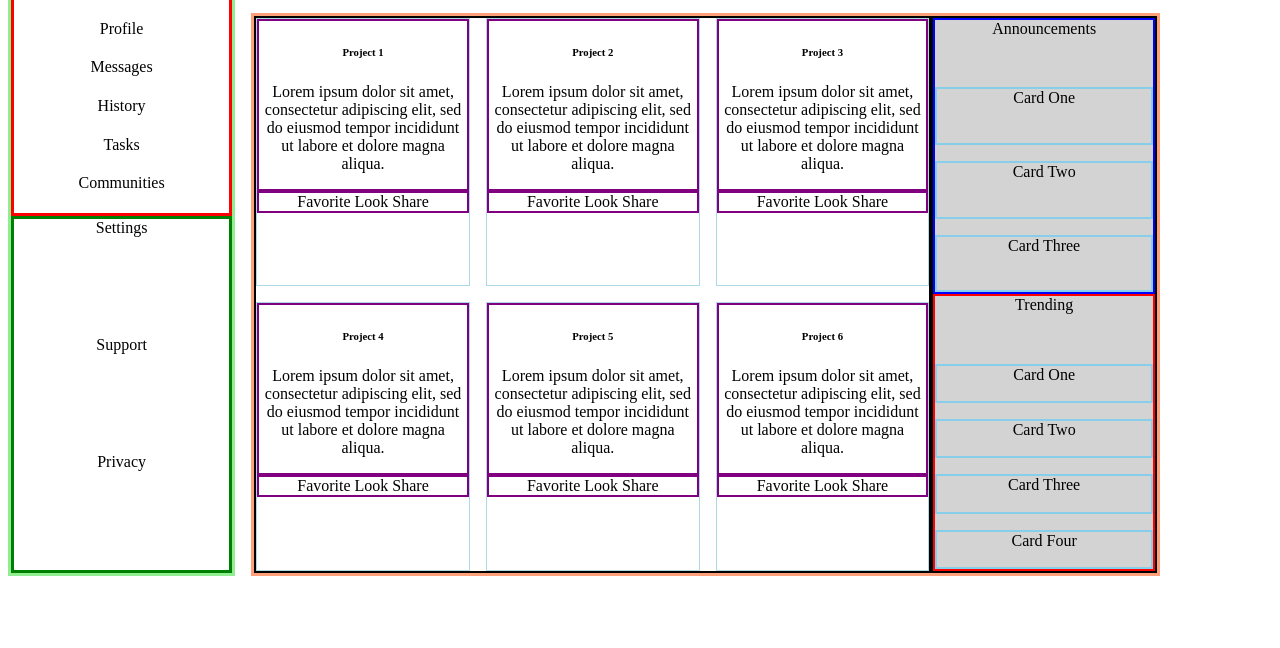
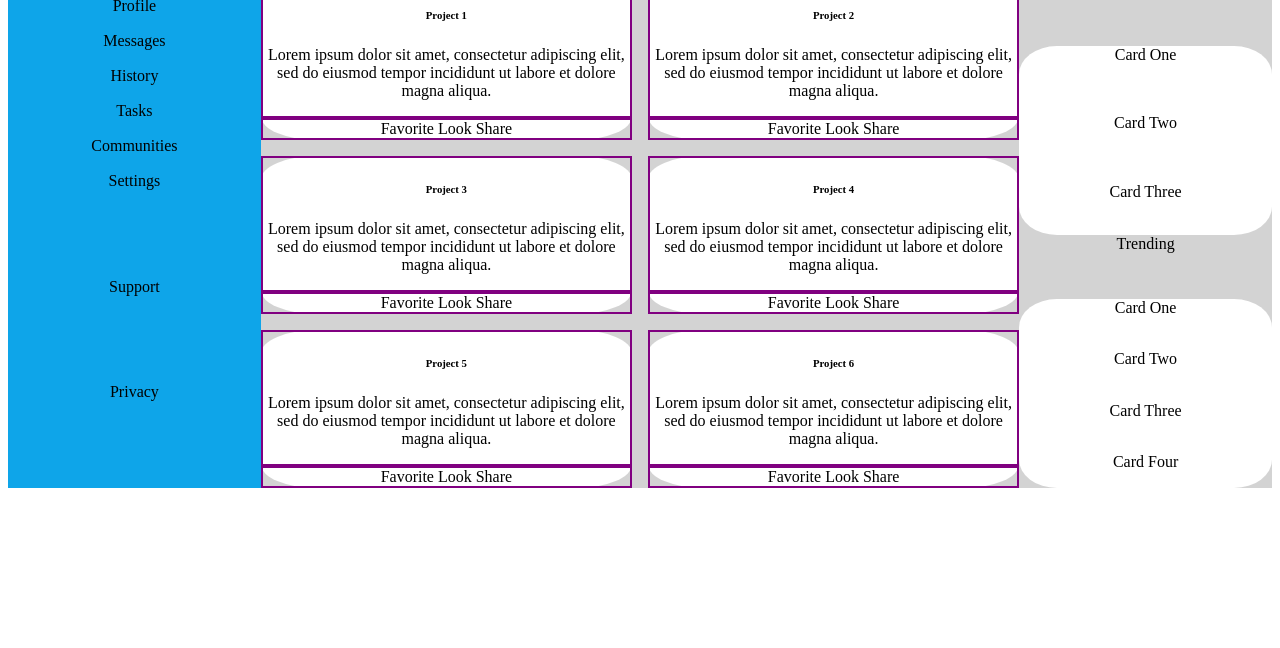
Before and after one commit to BradMJ/admin-dashboard, a plain HTML site: page index.html in a window 1280 px wide. Shown: the part 152-800 px from the top of the page. Drawn offline with Linux system fonts and the light colour scheme.

Commit message:
Remove borders and add icon folder

```diff
--- a/styles.css
+++ b/styles.css
@@ -1,69 +1,71 @@
+body {
+    /* height: 100vh;
+    width: 100vw; */
+}
+
 .container {
-    height: 90vh;
-    width: 90vw;
+    /* height: 90vh;
+    width: 90vw; */
     display: grid;
     grid-template: 1fr 4fr / 1fr 4fr;
-    gap: 1rem;
+    /* gap: 1rem; */
     text-align: center;
 }
 
 .header {
-    border: 3px solid lightblue;
     grid-area: 1 / 2 / 2 / 3;
     display: grid;
     grid-template: 1fr 1fr / 2fr 1fr;
 }
 
 .header > div {
-    border: 2px solid black;
     display: grid;
     grid-auto-flow: column;
 }
 
 .sidebar {
-    border: 3px solid lightgreen;
+    background-color: #0ea5e9;
     grid-area: 1 / 1 / 3 / 2;
     display: grid;
     grid-template-rows: 1fr 2fr 3fr;
 }
 
 .dashboard {
-    border: 3px solid blue;
+
 }
 
 .directory {
-    border: 3px solid red;
     display: grid;
     grid-auto-flow: row;
     grid-template-rows: repeat(6, 1fr);
 }
 
 .controls {
-    border: 3px solid green;
     display: grid;
     grid-auto-flow: row;
     grid-template-rows: repeat(3, 1fr);
 }
 
 .content {
-    border: 3px solid lightsalmon;
+    background-color: lightgray;
     grid-area: 2 / 2 / 3 / 3;
     display: grid;
     grid-template-columns: 3fr 1fr;
 }
 
 .content > div {
-    border: 2px solid black;
+
 }
 
 .projects {
     display: grid;
-    grid-template-columns: repeat(auto-fit, minmax(200px, 1fr));
+    grid-template: 1fr 1fr 1fr / 1fr 1fr;
     gap: 1rem;
 }
 
 .projectsCard {
-    border: 1px solid lightblue;
+    background-color: white;
+    border-radius: 15%;
 }
 
 .projectsCard > div {
@@ -73,35 +75,36 @@
 .sideContent {
     display: grid;
     grid-template: 1fr 1fr / 1fr;
-    background-color: lightgray;
 }
 
 .announcements {
-    border: 2px solid blue;
     display: grid;
     grid-template-rows: 1fr 4fr;
     gap: 1rem;
 }
 
 .announcementCards {
+    background-color: white;
+    border-radius: 15%;
     display: grid;
     grid-template-rows: repeat(3, 1fr);
     gap: 1rem;
 }
 
 .trending {
-    border: 2px solid red;
     display: grid;
     grid-template-rows: 1fr 4fr;
     gap: 1rem;
 }
 
 .trendingCards {
+    background-color: white;
+    border-radius: 15%;
     display: grid;
     grid-template-rows: repeat(4, 1fr);
     gap: 1rem;
 }
 
 .sideCard {
-    border: 2px solid skyblue;
+
 }
```
